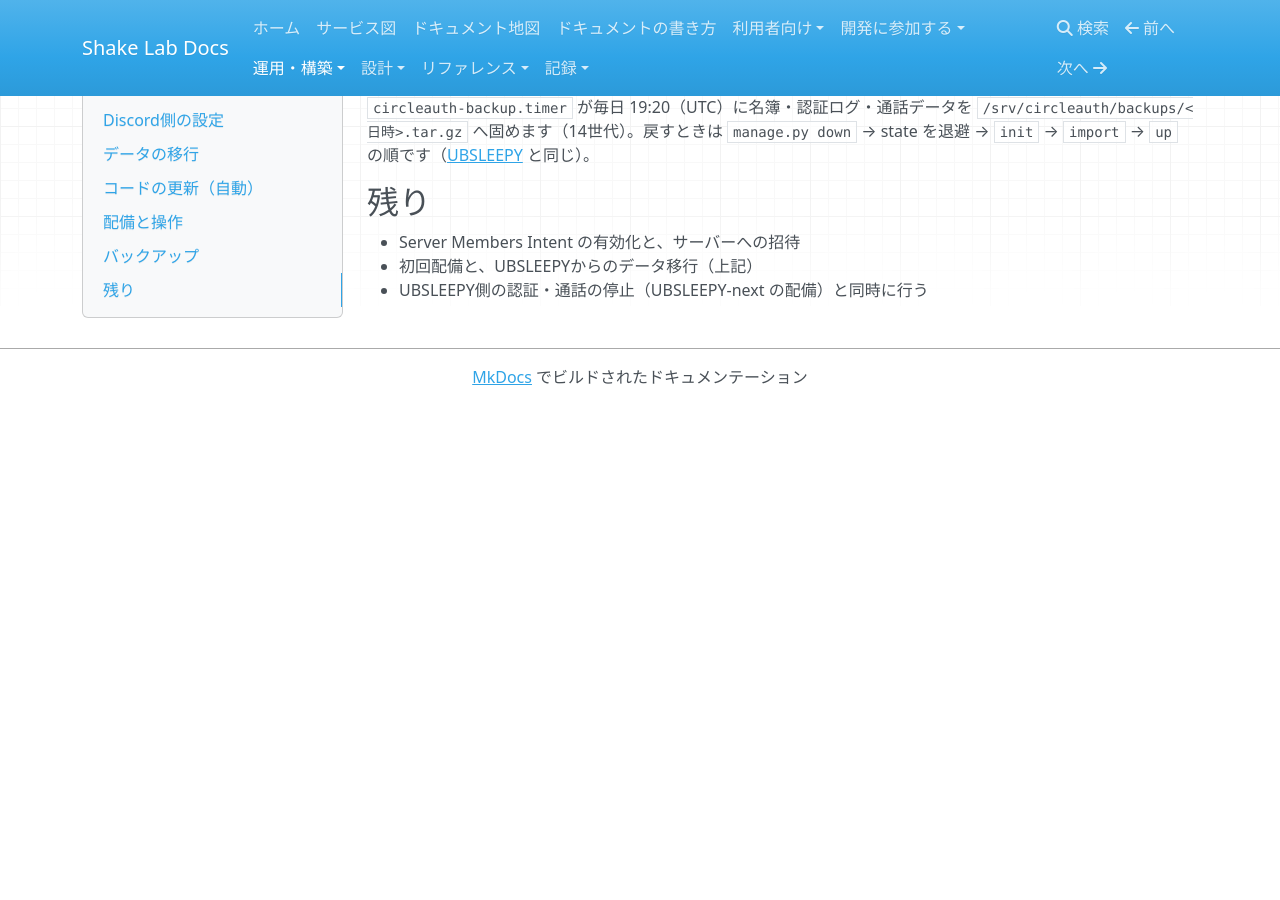
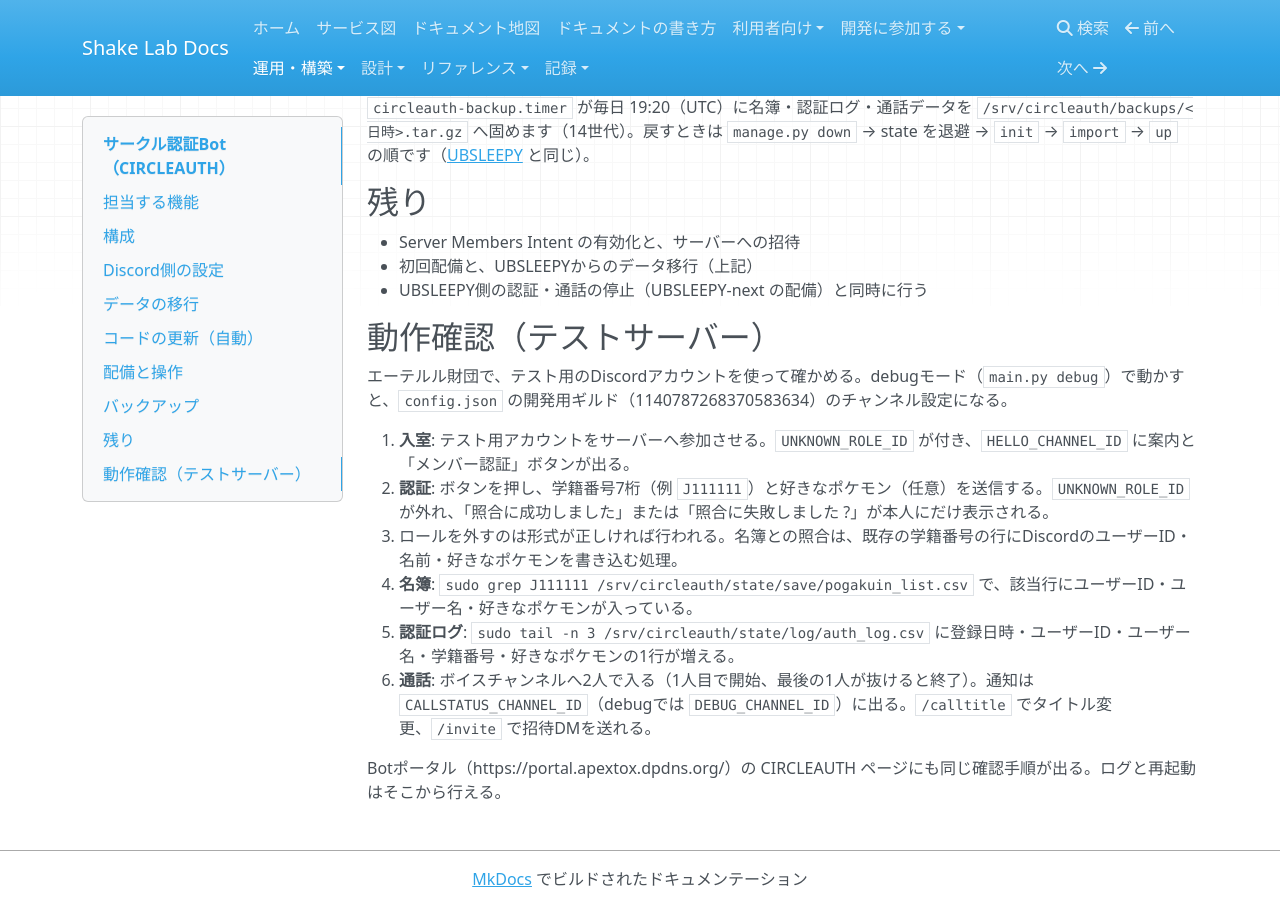
Before and after one commit to rurutheGeek/shake-cloud, an MkDocs documentation site: the page built from docs/operations/circleauth.md, in a window 1280 px wide and 900 px high, scrolled down 1917 px. Built offline with MkDocs 1.6.1, drawn with Linux system fonts in a browser that asks for light colours; nearby versions of some CDN libraries; a script that is not in the unit is left out; before the commit the page ends 2322 px from its top, so only the background shows below that.

Commit message:
docs(circleauth): テストサーバーでの動作確認手順を追加

```diff
--- a/docs/operations/circleauth.md
+++ b/docs/operations/circleauth.md
@@ -89,3 +89,16 @@
 - Server Members Intent の有効化と、サーバーへの招待
 - 初回配備と、UBSLEEPYからのデータ移行（上記）
 - UBSLEEPY側の認証・通話の停止（UBSLEEPY-next の配備）と同時に行う
+
+## 動作確認（テストサーバー）
+
+エーテルル財団で、テスト用のDiscordアカウントを使って確かめる。debugモード（`main.py debug`）で動かすと、`config.json` の開発用ギルド（1140787268370583634）のチャンネル設定になる。
+
+1. **入室**: テスト用アカウントをサーバーへ参加させる。`UNKNOWN_ROLE_ID` が付き、`HELLO_CHANNEL_ID` に案内と「メンバー認証」ボタンが出る。
+2. **認証**: ボタンを押し、学籍番号7桁（例 `J111111`）と好きなポケモン（任意）を送信する。`UNKNOWN_ROLE_ID` が外れ、「照合に成功しました」または「照合に失敗しました ?」が本人にだけ表示される。
+   - ロールを外すのは形式が正しければ行われる。名簿との照合は、既存の学籍番号の行にDiscordのユーザーID・名前・好きなポケモンを書き込む処理。
+3. **名簿**: `sudo grep J111111 /srv/circleauth/state/save/pogakuin_list.csv` で、該当行にユーザーID・ユーザー名・好きなポケモンが入っている。
+4. **認証ログ**: `sudo tail -n 3 /srv/circleauth/state/log/auth_log.csv` に登録日時・ユーザーID・ユーザー名・学籍番号・好きなポケモンの1行が増える。
+5. **通話**: ボイスチャンネルへ2人で入る（1人目で開始、最後の1人が抜けると終了）。通知は `CALLSTATUS_CHANNEL_ID`（debugでは `DEBUG_CHANNEL_ID`）に出る。`/calltitle` でタイトル変更、`/invite` で招待DMを送れる。
+
+Botポータル（https://portal.apextox.dpdns.org/）の CIRCLEAUTH ページにも同じ確認手順が出る。ログと再起動はそこから行える。
```
